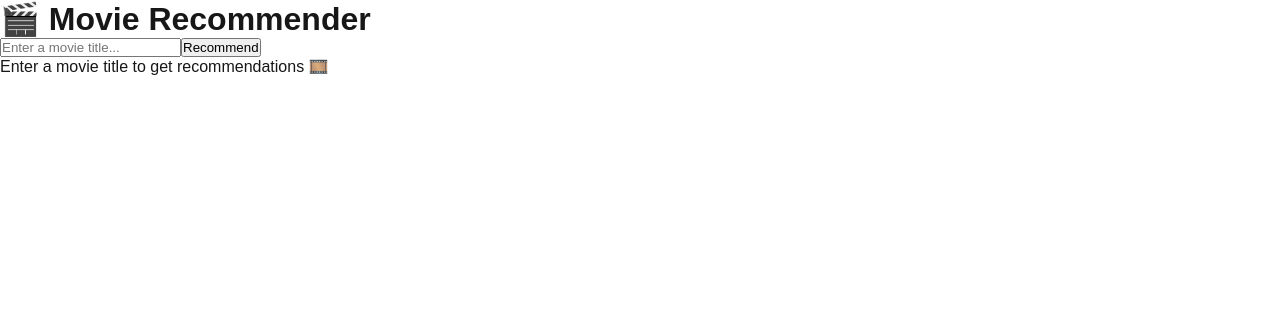
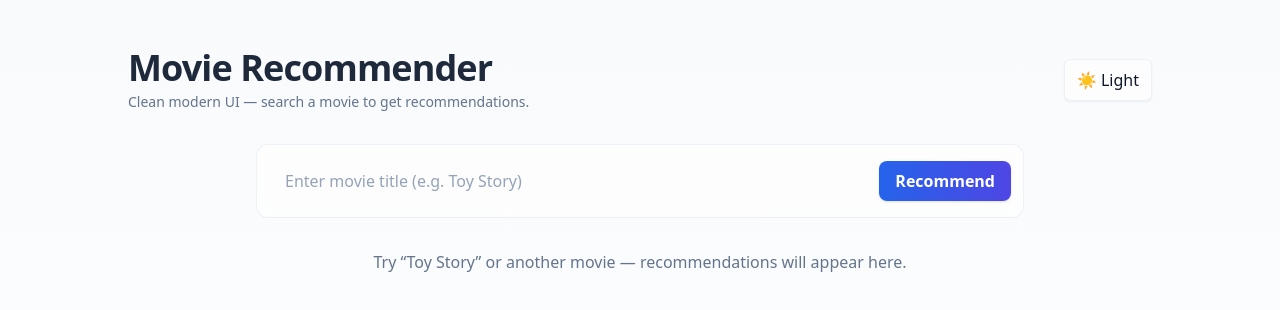
Before and after one commit to abdelillah01/Movie-Recommender, a Next.js app in the folder frontend/: page / in a window 1280 px wide. Shown: the top 310 px of the page. Built offline with nearby package versions, Linux system fonts and the light colour scheme.

Commit message:
changing a bit the styling

```diff
--- a/frontend/app/api/recommend.js
+++ b/frontend/app/api/recommend.js
@@ -1,26 +1,23 @@
 import axios from "axios";
 
+/**
+ * recommendMovies(title)
+ * Uses Axios to POST to your Django backend.
+ * Returns an array of recommendations (strings or objects).
+ */
 export default async function recommendMovies(title) {
-  console.log("📤 Sending request to Django with title:", title);
-
+  if (!title) return [];
   try {
-    const response = await axios.post(
-      "http://127.0.0.1:8000/api/recommend/",
-      { title },
-      {
-        headers: {
-          "Content-Type": "application/json",
-        },
-      }
-    );
-
-    console.log("✅ Django API response:", response.data);
-    return response.data.recommendations;
-  } catch (error) {
-    console.error("❌ Error fetching recommendations:", error);
-    if (error.response) {
-      console.error("Server responded with:", error.response.data);
-    }
-    throw error;
+    console.log("[frontend] sending:", title);
+    const res = await axios.post("http://127.0.0.1:8000/api/recommend/", { title }, {
+      headers: { "Content-Type": "application/json" },
+      timeout: 10000,
+    });
+    console.log("[frontend] response:", res.data);
+    return res.data.recommendations || [];
+  } catch (err) {
+    // Rethrow so page.jsx can show an error message
+    console.error("API call failed:", err);
+    throw err;
   }
 }
--- a/frontend/app/globals.css
+++ b/frontend/app/globals.css
@@ -1,42 +1,41 @@
+@tailwind base;
+@tailwind components;
+@tailwind utilities;
+
+/* Fonts (optional fallback) */
 :root {
-  --background: #ffffff;
-  --foreground: #171717;
+  --ui-bg: theme(colors.white);
 }
 
-@media (prefers-color-scheme: dark) {
-  :root {
-    --background: #0a0a0a;
-    --foreground: #ededed;
-  }
+/* Simple utility for glass effect */
+.glass {
+  background: rgba(255,255,255,0.6);
+  backdrop-filter: blur(6px);
+  -webkit-backdrop-filter: blur(6px);
 }
 
-html,
-body {
-  max-width: 100vw;
-  overflow-x: hidden;
+.dark .glass {
+  background: rgba(17,24,39,0.45);
 }
 
-body {
-  color: var(--foreground);
-  background: var(--background);
-  font-family: Arial, Helvetica, sans-serif;
-  -webkit-font-smoothing: antialiased;
-  -moz-osx-font-smoothing: grayscale;
+/* Body spacing */
+html, body, #__next {
+  height: 100%;
 }
 
+/* Smooth transitions */
 * {
-  box-sizing: border-box;
-  padding: 0;
-  margin: 0;
+  transition: color 200ms ease, background-color 200ms ease, box-shadow 180ms ease, transform 120ms ease;
 }
 
-a {
-  color: inherit;
-  text-decoration: none;
+/* skeleton animation */
+@keyframes shimmer {
+  0% { background-position: -300px 0; }
+  100% { background-position: 300px 0; }
 }
 
-@media (prefers-color-scheme: dark) {
-  html {
-    color-scheme: dark;
-  }
+.skeleton {
+  background: linear-gradient(90deg, rgba(255,255,255,0.06) 0%, rgba(255,255,255,0.12) 50%, rgba(255,255,255,0.06) 100%);
+  background-size: 600px 100%;
+  animation: shimmer 1.2s linear infinite;
 }
--- a/frontend/app/layout.jsx
+++ b/frontend/app/layout.jsx
@@ -2,13 +2,15 @@ import "./globals.css";
 
 export const metadata = {
   title: "Movie Recommender",
-  description: "AI-powered movie recommendations",
+  description: "Clean modern UI for a Django movie recommender",
 };
 
 export default function RootLayout({ children }) {
   return (
     <html lang="en">
-      <body className="bg-gray-50 text-gray-900">{children}</body>
+      <body className="antialiased bg-gradient-to-b from-slate-50 to-white dark:from-slate-900 dark:to-slate-800 text-slate-900 dark:text-slate-100">
+        {children}
+      </body>
     </html>
   );
 }
--- a/frontend/app/page.jsx
+++ b/frontend/app/page.jsx
@@ -1,8 +1,11 @@
 "use client";
 
 import { useState } from "react";
+import { motion, AnimatePresence } from "framer-motion";
 import SearchBar from "../components/SearchBar";
 import MovieCard from "../components/MovieCard";
+import LoadingSkeleton from "../components/LoadingSkeleton";
+import DarkToggle from "../components/DarkToggle";
 import recommendMovies from "./api/recommend";
 
 export default function Home() {
@@ -11,41 +14,90 @@ export default function Home() {
   const [error, setError] = useState("");
 
   const handleSearch = async (title) => {
-    setLoading(true);
     setError("");
     setMovies([]);
-
+    setLoading(true);
     try {
       const results = await recommendMovies(title);
-      console.log("🎥 Recommendations received:", results);
-      setMovies(results || []);
+      // backend returns array of strings, but we normalize to array of objects
+      const normalized = (results || []).map((r) =>
+        typeof r === "string" ? { text: r } : r
+      );
+      setMovies(normalized);
     } catch (err) {
-      console.error("❌ Fetch failed:", err);
-      setError("Failed to fetch recommendations. Please try again.");
+      console.error("Search failed:", err);
+      setError("Could not fetch recommendations. Try again.");
     } finally {
       setLoading(false);
     }
   };
 
   return (
-    <main className="flex min-h-screen flex-col items-center justify-center p-8 bg-gray-50">
-      <h1 className="text-4xl font-bold mb-6 text-blue-600">🎬 Movie Recommender</h1>
-      <SearchBar onSearch={handleSearch} />
+    <main className="min-h-screen flex flex-col items-center px-6 py-12">
+      <div className="w-full max-w-5xl">
+        <header className="flex items-center justify-between mb-8">
+          <div>
+            <motion.h1
+              initial={{ opacity: 0, y: -6 }}
+              animate={{ opacity: 1, y: 0 }}
+              className="text-3xl sm:text-4xl font-extrabold tracking-tight text-slate-800 dark:text-slate-100"
+            >
+              Movie Recommender
+            </motion.h1>
+            <p className="mt-1 text-sm text-slate-500 dark:text-slate-300">
+              Clean modern UI — search a movie to get recommendations.
+            </p>
+          </div>
 
-      {loading && <p className="mt-4 text-gray-600">Loading recommendations...</p>}
-      {error && <p className="mt-4 text-red-500">{error}</p>}
+          <div className="flex items-center gap-3">
+            <DarkToggle />
+          </div>
+        </header>
 
-      {movies.length > 0 && (
-        <div className="grid grid-cols-1 sm:grid-cols-2 md:grid-cols-3 gap-4 mt-6">
-          {movies.map((movie, index) => (
-            <MovieCard key={index} title={movie} />
-          ))}
+        <div className="mb-8">
+          <SearchBar onSearch={handleSearch} />
         </div>
-      )}
 
-      {!loading && movies.length === 0 && !error && (
-        <p className="mt-6 text-gray-500">Enter a movie title to get recommendations 🎞️</p>
-      )}
+        {loading && (
+          <div className="grid grid-cols-1 sm:grid-cols-2 md:grid-cols-3 lg:grid-cols-4 gap-6">
+            <LoadingSkeleton />
+            <LoadingSkeleton />
+            <LoadingSkeleton />
+            <LoadingSkeleton />
+          </div>
+        )}
+
+        {!loading && error && (
+          <div className="mt-6 p-4 rounded-lg bg-red-50 dark:bg-red-900/30 border border-red-100 dark:border-red-800 text-red-700 dark:text-red-200">
+            {error}
+          </div>
+        )}
+
+        <AnimatePresence>
+          {!loading && movies.length === 0 && !error && (
+            <motion.div
+              initial={{ opacity: 0 }}
+              animate={{ opacity: 1 }}
+              className="mt-6 text-center text-slate-500 dark:text-slate-300"
+            >
+              Try “Toy Story” or another movie — recommendations will appear here.
+            </motion.div>
+          )}
+        </AnimatePresence>
+
+        {!loading && movies.length > 0 && (
+          <motion.div
+            initial={{ opacity: 0 }}
+            animate={{ opacity: 1 }}
+            layout
+            className="mt-6 grid grid-cols-1 sm:grid-cols-2 md:grid-cols-3 lg:grid-cols-4 gap-6"
+          >
+            {movies.map((m, idx) => (
+              <MovieCard key={idx} title={m.text || m.title || String(m)} />
+            ))}
+          </motion.div>
+        )}
+      </div>
     </main>
   );
 }
--- /dev/null
+++ b/frontend/components/DarkToggle.jsx
@@ -0,0 +1,33 @@
+"use client";
+
+import { useEffect, useState } from "react";
+
+export default function DarkToggle() {
+  const [mode, setMode] = useState(() => {
+    if (typeof window === "undefined") return "light";
+    return localStorage.theme === "dark" || (!("theme" in localStorage) && window.matchMedia && window.matchMedia("(prefers-color-scheme: dark)").matches)
+      ? "dark"
+      : "light";
+  });
+
+  useEffect(() => {
+    const root = window.document.documentElement;
+    if (mode === "dark") {
+      root.classList.add("dark");
+      localStorage.theme = "dark";
+    } else {
+      root.classList.remove("dark");
+      localStorage.theme = "light";
+    }
+  }, [mode]);
+
+  return (
+    <button
+      onClick={() => setMode(mode === "dark" ? "light" : "dark")}
+      className="px-3 py-2 rounded-md border border-slate-200/60 dark:border-slate-700 bg-white/60 dark:bg-slate-700/60 shadow-sm"
+      aria-label="Toggle dark mode"
+    >
+      {mode === "dark" ? "🌙 Dark" : "☀️ Light"}
+    </button>
+  );
+}
--- /dev/null
+++ b/frontend/components/LoadingSkeleton.jsx
@@ -0,0 +1,11 @@
+export default function LoadingSkeleton() {
+  return (
+    <div className="p-4 rounded-2xl bg-white/30 dark:bg-slate-700/30 border border-slate-100/40 dark:border-slate-700/50">
+      <div className="h-40 rounded-lg skeleton" />
+      <div className="mt-3 space-y-2">
+        <div className="h-4 w-3/4 rounded-md skeleton" />
+        <div className="h-3 w-1/2 rounded-md skeleton" />
+      </div>
+    </div>
+  );
+}
--- a/frontend/components/SearchBar.jsx
+++ b/frontend/components/SearchBar.jsx
@@ -1,28 +1,38 @@
+"use client";
+
 import { useState } from "react";
+import { motion } from "framer-motion";
 
 export default function SearchBar({ onSearch }) {
   const [title, setTitle] = useState("");
 
-  const handleSubmit = (e) => {
+  const submit = (e) => {
     e.preventDefault();
-    if (title.trim()) onSearch(title);
+    if (!title.trim()) return;
+    onSearch(title.trim());
   };
 
   return (
-    <form onSubmit={handleSubmit} className="flex gap-3">
+    <motion.form
+      onSubmit={submit}
+      initial={{ opacity: 0, y: 8 }}
+      animate={{ opacity: 1, y: 0 }}
+      transition={{ duration: 0.35 }}
+      className="flex items-center gap-3 p-3 rounded-xl glass border border-slate-200/60 dark:border-slate-700 max-w-3xl mx-auto"
+    >
       <input
-        type="text"
-        placeholder="Enter a movie title..."
+        className="flex-1 bg-transparent px-4 py-3 rounded-lg focus:outline-none text-slate-900 dark:text-slate-100 placeholder:text-slate-400"
+        placeholder="Enter movie title (e.g. Toy Story)"
         value={title}
         onChange={(e) => setTitle(e.target.value)}
-        className="px-4 py-2 border rounded-lg w-72 focus:ring-2 focus:ring-blue-500 outline-none"
+        aria-label="Movie title"
       />
       <button
         type="submit"
-        className="bg-blue-600 text-white px-4 py-2 rounded-lg hover:bg-blue-700 transition"
+        className="inline-flex items-center gap-2 bg-gradient-to-r from-blue-600 to-indigo-600 hover:from-blue-700 hover:to-indigo-700 text-white font-semibold px-4 py-2 rounded-lg shadow"
       >
         Recommend
       </button>
-    </form>
+    </motion.form>
   );
 }
--- a/frontend/tailwind.config.js
+++ b/frontend/tailwind.config.js
@@ -1,6 +1,14 @@
+/** @type {import('tailwindcss').Config} */
 /** @type {import('tailwindcss').Config} */
 module.exports = {
-  content: [],
+  // Tell Tailwind which files to scan for class names
+  content: [
+    './app/**/*.{js,ts,jsx,tsx}',
+    './pages/**/*.{js,ts,jsx,tsx}',
+    './components/**/*.{js,ts,jsx,tsx}',
+    './src/**/*.{js,ts,jsx,tsx}',
+  ],
+  darkMode: 'class',
   theme: {
     extend: {},
   },
```
Also changed, not shown: frontend/components/MovieCard.jsx (+44 -3 lines).
